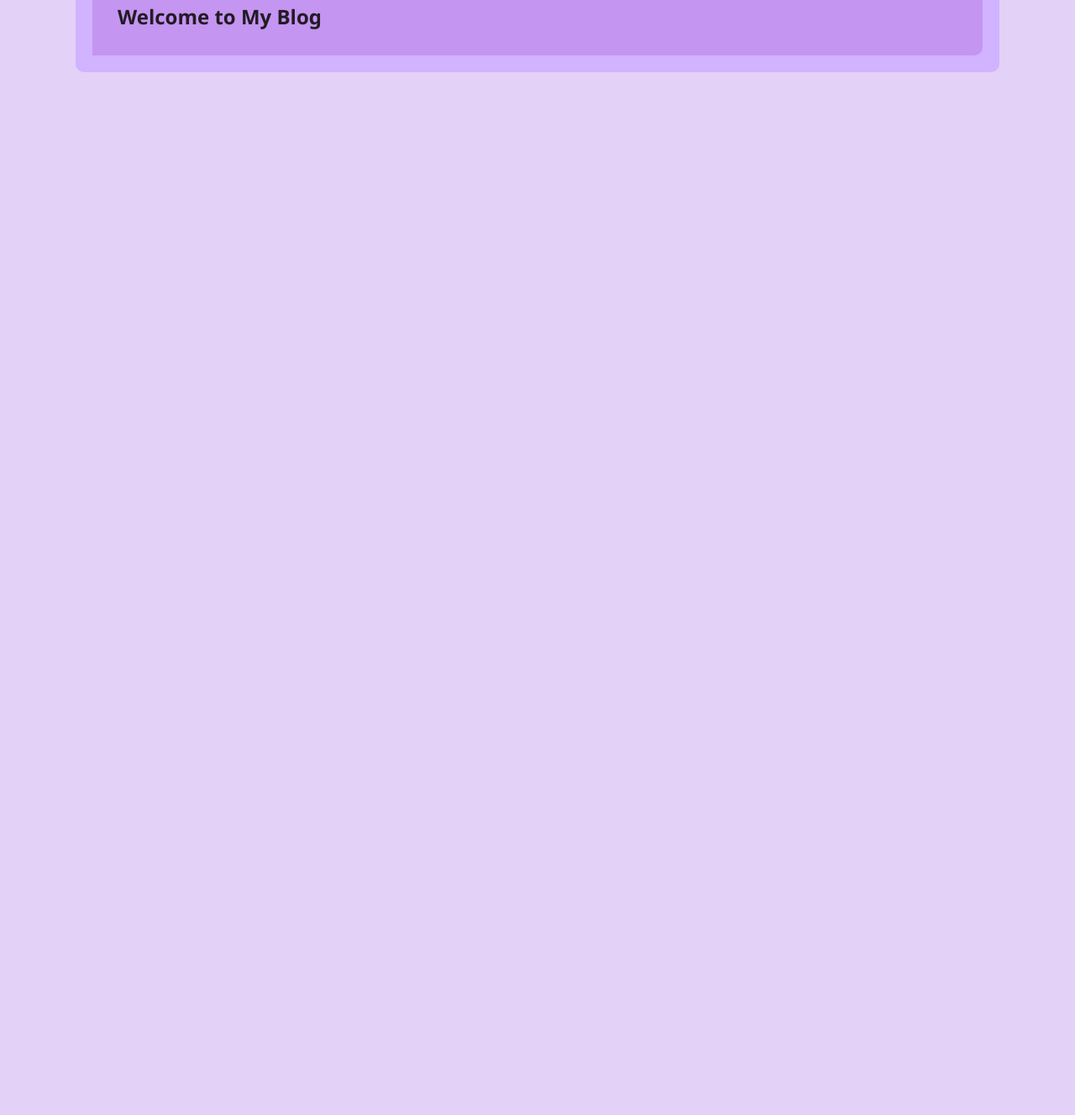
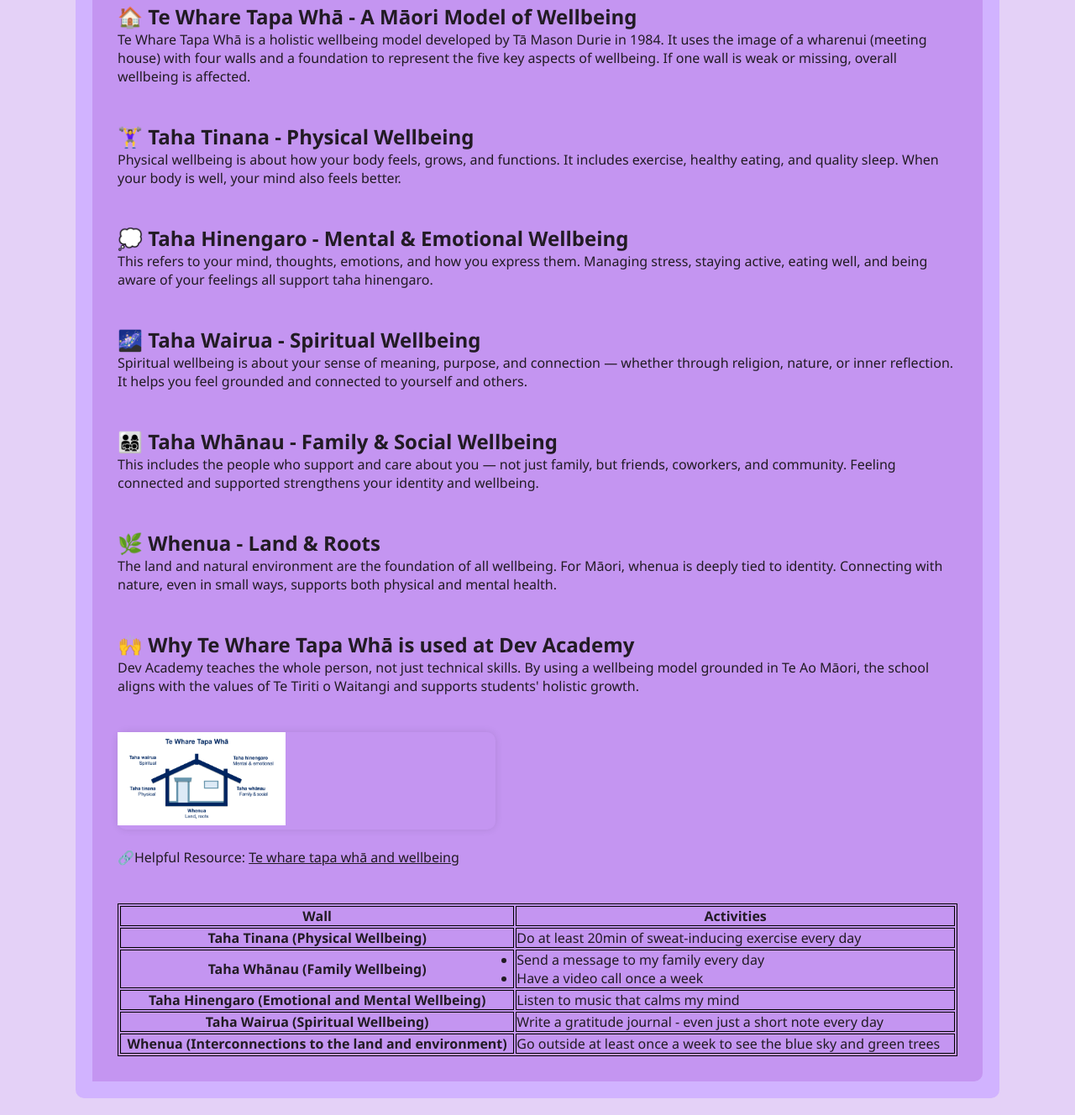
Before and after one commit to Ahra-Kim-629/Ahra-Kim-629.github.io, a plain HTML site: page blog/te-whare-tapa-wha.html in a window 1280 px wide. Shown: the part 311-1639 px from the top of the page at 84% size. Before the commit the page ends 800 px from the top, so only its background shows below. Drawn offline with Linux system fonts and the light colour scheme.

Commit message:
add blog changes

```diff
--- a/blog/te-whare-tapa-wha.html
+++ b/blog/te-whare-tapa-wha.html
@@ -6,6 +6,11 @@
     <meta name="viewport" content="width=device-width, initial-scale=1.0">
     <link href="https://fonts.googleapis.com/css2?family=Poppins:wght@700;900&display=swap" rel="stylesheet">
     <link rel="stylesheet" href="style.css">
+    <style>
+        table, th, td {
+            border:1px solid black;
+        }
+    </style>
 </head>
 <body>
 <header>
@@ -20,7 +25,64 @@
 
 <div class="main-content">
 <div class="content">
-        <h2>Welcome to My Blog</h2>
+    <h2>🏠 Te Whare Tapa Whā - A Māori Model of Wellbeing</h2>
+    <p>Te Whare Tapa Whā is a holistic wellbeing model developed by Tā Mason Durie in 1984. It uses the image of a wharenui (meeting house) with four walls and a foundation to represent the five key aspects of wellbeing. If one wall is weak or missing, overall wellbeing is affected.</p><br><br>
+
+    <h2>🏋️‍♀️ Taha Tinana - Physical Wellbeing</h2>
+    <p>Physical wellbeing is about how your body feels, grows, and functions. It includes exercise, healthy eating, and quality sleep. When your body is well, your mind also feels better.</p><br><br>
+
+    <h2>💭 Taha Hinengaro - Mental & Emotional Wellbeing</h2>
+    <p>This refers to your mind, thoughts, emotions, and how you express them. Managing stress, staying active, eating well, and being aware of your feelings all support taha hinengaro.</p><br><br>
+
+    <h2>🌌 Taha Wairua - Spiritual Wellbeing</h2>
+    <p>Spiritual wellbeing is about your sense of meaning, purpose, and connection — whether through religion, nature, or inner reflection. It helps you feel grounded and connected to yourself and others.</p><br><br>
+
+    <h2>👨‍👩‍👧‍👦 Taha Whānau - Family & Social Wellbeing</h2>
+    <p>This includes the people who support and care about you — not just family, but friends, coworkers, and community. Feeling connected and supported strengthens your identity and wellbeing.</p><br><br>
+
+    <h2>🌿 Whenua - Land & Roots</h2>
+    <p>The land and natural environment are the foundation of all wellbeing. For Māori, whenua is deeply tied to identity. Connecting with nature, even in small ways, supports both physical and mental health.</p><br><br>
+
+    <h2>🙌 Why Te Whare Tapa Whā is used at Dev Academy</h2>
+    <p>Dev Academy teaches the whole person, not just technical skills. By using a wellbeing model grounded in Te Ao Māori, the school aligns with the values of Te Tiriti o Waitangi and supports students' holistic growth.</p><br><br>
+
+    <div class="image-row">
+        <img src="images/te-whare-tapa-wha.png" alt="te-whare-tapa-wha" width="200">
+    </div><br>
+    <p>🔗Helpful Resource: <a href="https://healthify.nz/hauora-wellbeing/t/te-whare-tapa-wha-and-wellbeing" target="_blank">Te whare tapa whā and wellbeing</a></p><br><br>
+
+    <table style="width: 100%">
+        <tr>
+            <th>Wall</th>
+            <th>Activities</th>
+        </tr>
+        <tr>
+            <th>Taha Tinana (Physical Wellbeing)</th>
+            <td>Do at least 20min of sweat-inducing exercise every day</td>
+        </tr>
+        <tr>
+            <th>Taha Whānau (Family Wellbeing)</th>
+            <td>
+                <ul>
+                    <li>Send a message to my family every day</li>
+                    <li>Have a video call once a week</li>
+                </ul>
+            </td>
+        </tr>
+        <tr>
+            <th>Taha Hinengaro (Emotional and Mental Wellbeing)</th>
+            <td>Listen to music that calms my mind</td>
+        </tr>
+        <tr>
+            <th>Taha Wairua (Spiritual Wellbeing)</th>
+            <td>Write a gratitude journal - even just a short note every day</td>
+        </tr>
+        <tr>
+            <th>Whenua (Interconnections to the land and environment)</th>
+            <td>Go outside at least once a week to see the blue sky and green trees</td>
+        </tr>
+    </table>
+
 </div>
 </div>
 
```
Also changed, not shown: blog/neuroplasticity.html (+6 -6 lines), blog/images/te-whare-tapa-wha.png (added).
